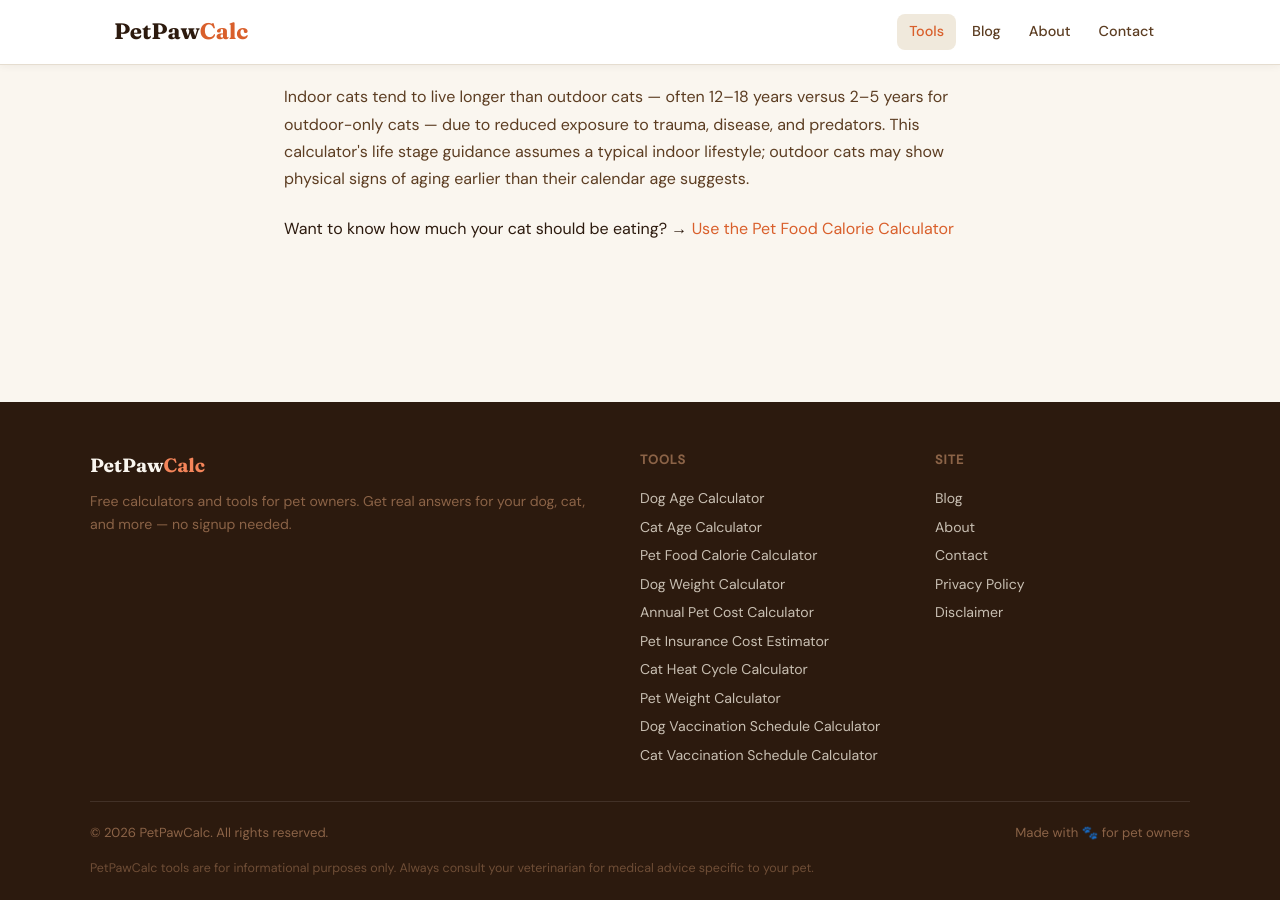
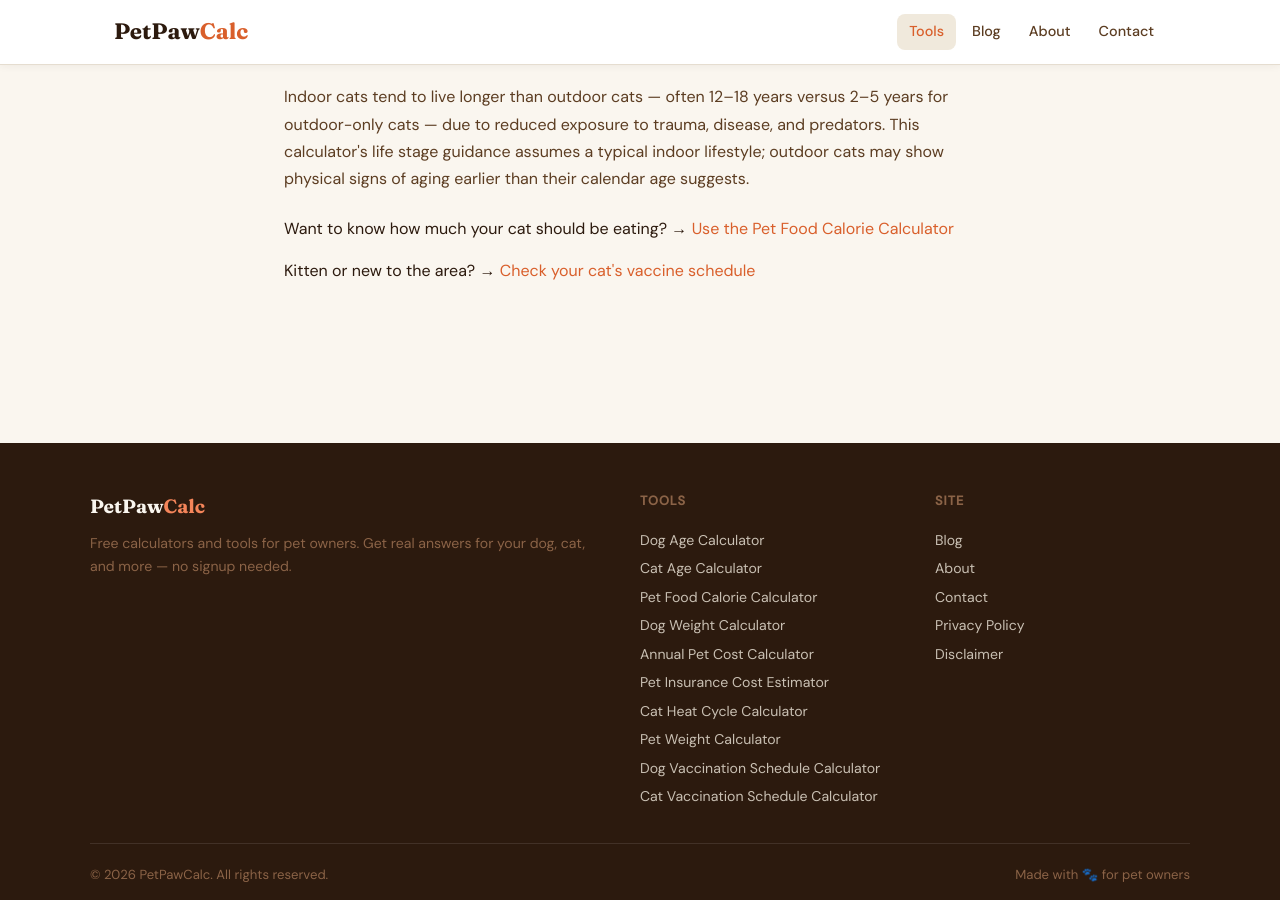
Before and after one commit to canghun13/petpawcalc, a Jekyll site: the page built from tools/cat-age-calculator.html, in a window 1280 px wide and 900 px high, scrolled down 1345 px. Built offline with Jekyll 4.4.1, drawn with Linux system fonts in a browser that asks for light colours.

Commit message:
Fix orphaned vaccination calculators - add reverse internal links
New vaccination tools linked outward to vet-visit-schedulers but nothing linked back to them, leaving them isolated in the site graph.

- dog-vet-visit-scheduler -> dog-vaccination-schedule-calculator
- cat-vet-visit-scheduler -> cat-vaccination-schedule-calculator
- dog-age-calculator -> dog-vaccination-schedule-calculator
- cat-age-calculator -> cat-vaccination-schedule-calculator

```diff
--- a/tools/cat-age-calculator.html
+++ b/tools/cat-age-calculator.html
@@ -99,6 +99,10 @@ description: Find out how old your cat is in human years using the latest feline
     <div class="post-cta">
       <p>Want to know how much your cat should be eating? → <a href="/tools/pet-food-calorie-calculator.html">Use the Pet Food Calorie Calculator</a></p>
     </div>
+
+    <div class="post-cta" style="margin-top: 16px;">
+      <p>Kitten or new to the area? → <a href="/tools/cat-vaccination-schedule-calculator.html">Check your cat's vaccine schedule</a></p>
+    </div>
   </div>
 </div>
 
--- a/tools/cat-vet-visit-scheduler.html
+++ b/tools/cat-vet-visit-scheduler.html
@@ -176,6 +176,10 @@ description: Enter your cat's age and last vet visit to get a personalized check
 
     <div class="post-cta" style="margin-top: 16px;">
       <p>Want to know how old your cat is in human years? → <a href="/tools/cat-age-calculator.html">Try our Cat Age Calculator</a></p>
+    </div>
+
+    <div class="post-cta" style="margin-top: 16px;">
+      <p>Not sure which vaccines are due? → <a href="/tools/cat-vaccination-schedule-calculator.html">Check your cat's vaccine schedule</a></p>
     </div>
   </div>
 </div>
--- a/tools/dog-age-calculator.html
+++ b/tools/dog-age-calculator.html
@@ -114,6 +114,10 @@ description: Find out how old your dog is in human years. Based on size and bree
     <div class="post-cta">
       <p>Want more detail on how dog aging works by size? → <a href="/blog/dog-age-human-years">Read our full guide to dog age in human years</a></p>
     </div>
+
+    <div class="post-cta" style="margin-top: 16px;">
+      <p>Puppy or new to the area? → <a href="/tools/dog-vaccination-schedule-calculator.html">Check your dog's vaccine schedule</a></p>
+    </div>
   </div>
 </div>
 
--- a/tools/dog-vet-visit-scheduler.html
+++ b/tools/dog-vet-visit-scheduler.html
@@ -170,6 +170,10 @@ description: Enter your dog's age, size, and last vet visit to get a personalize
 
     <div class="post-cta">
       <p>Want a full cost breakdown by life stage? → <a href="/blog/how-often-vet-visits-dog-cost-by-age/">Read our vet visit cost guide by age</a></p>
+    </div>
+
+    <div class="post-cta">
+      <p>Not sure which vaccines are due? → <a href="/tools/dog-vaccination-schedule-calculator.html">Check your dog's vaccine schedule</a></p>
     </div>
 
     <div class="post-cta">
```
